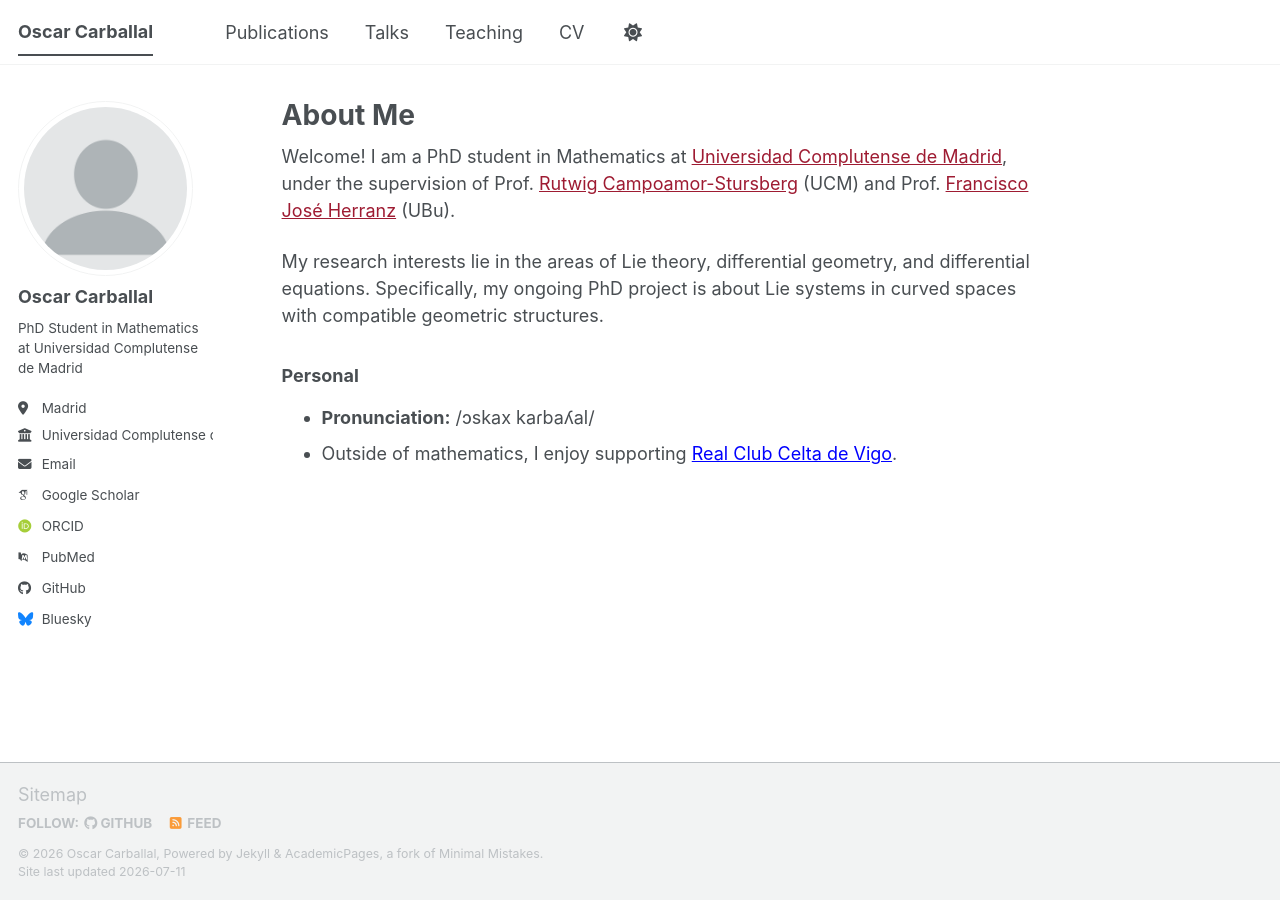
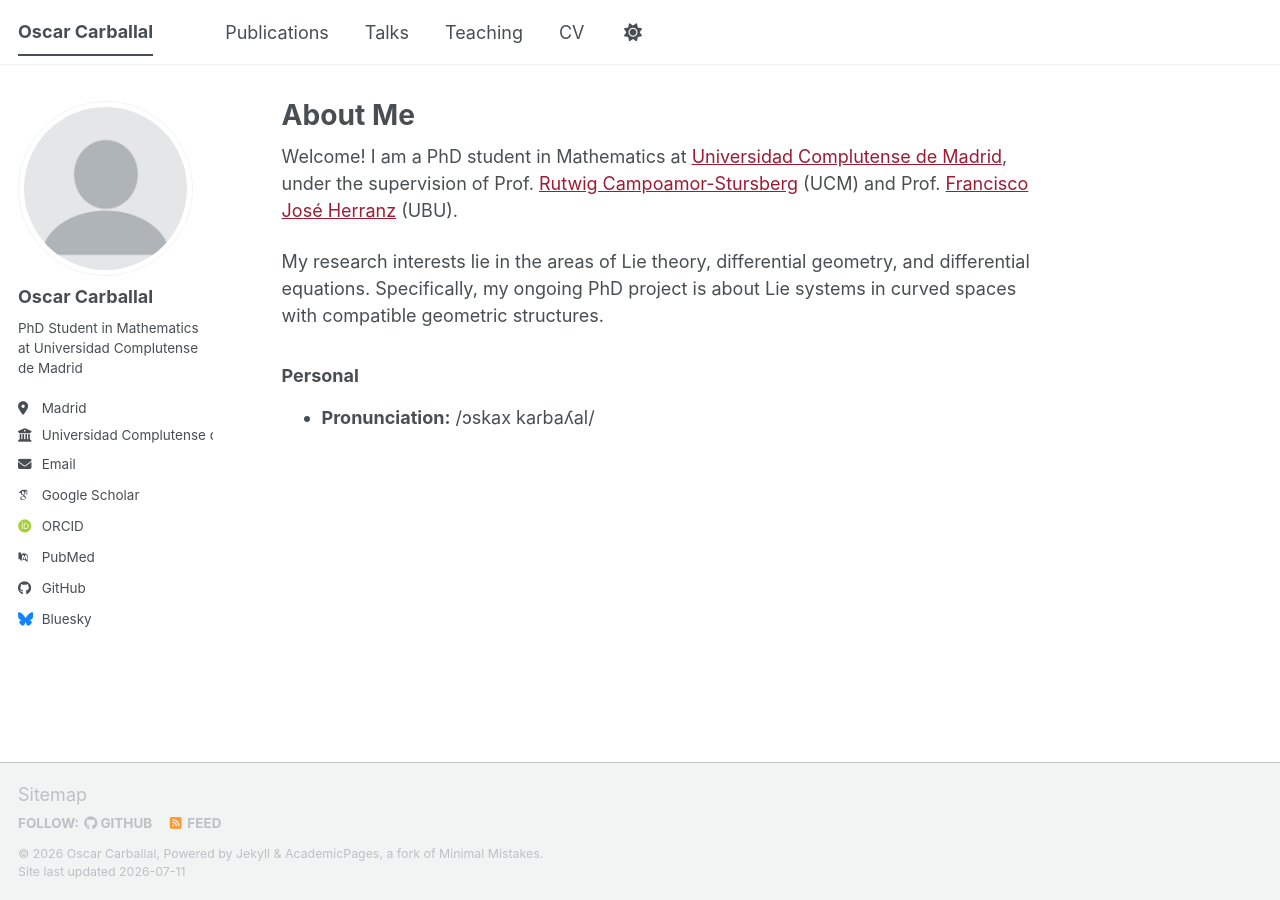
Before and after one commit to oscarballal/oscarballal.github.io, a Jekyll site: the page built from _pages/about.md, in a window 1280 px wide. Built offline with Jekyll 4.4.1, drawn with Linux system fonts in a browser that asks for light colours; some web fonts are replaced; a script bundle is joined from its source files by our own code; library files that are not in the unit come from our copies.

Commit message:
Update about.md

```diff
--- a/_pages/about.md
+++ b/_pages/about.md
@@ -7,11 +7,10 @@ redirect_from:
   - /about.html
 ---
 
-Welcome! I am a PhD student in Mathematics at <a href="https://matematicas.ucm.es" style="color: #9E1B32; text-decoration: underline; border-bottom: none;">Universidad Complutense de Madrid</a>, under the supervision of Prof. <a href="https://www.ucm.es/imi/rutwig-campoamor-stursberg" style="color: #9E1B32; text-decoration: underline; border-bottom: none;">Rutwig Campoamor-Stursberg</a> (UCM) and Prof. <a href="https://investigacion.ubu.es/investigadores/35246/detalle" style="color: #9E1B32; text-decoration: underline; border-bottom: none;">Francisco José Herranz</a> (UBu).
+Welcome! I am a PhD student in Mathematics at <a href="https://matematicas.ucm.es" style="color: #9E1B32; text-decoration: underline; border-bottom: none;">Universidad Complutense de Madrid</a>, under the supervision of Prof. <a href="https://www.ucm.es/imi/rutwig-campoamor-stursberg" style="color: #9E1B32; text-decoration: underline; border-bottom: none;">Rutwig Campoamor-Stursberg</a> (UCM) and Prof. <a href="https://investigacion.ubu.es/investigadores/35246/detalle" style="color: #9E1B32; text-decoration: underline; border-bottom: none;">Francisco José Herranz</a> (UBU).
 
 My research interests lie in the areas of Lie theory, differential geometry, and differential equations. Specifically, my ongoing PhD project is about Lie systems in curved spaces with compatible geometric structures.
 
 ### Personal
 
 * **Pronunciation:** <span class="ipa">/ɔskax kaɾbaʎal/</span>
-* Outside of mathematics, I enjoy supporting <a href="https://rccelta.es" style="color: blue; text-decoration: underline; border-bottom: none;">Real Club Celta de Vigo</a>.
```
